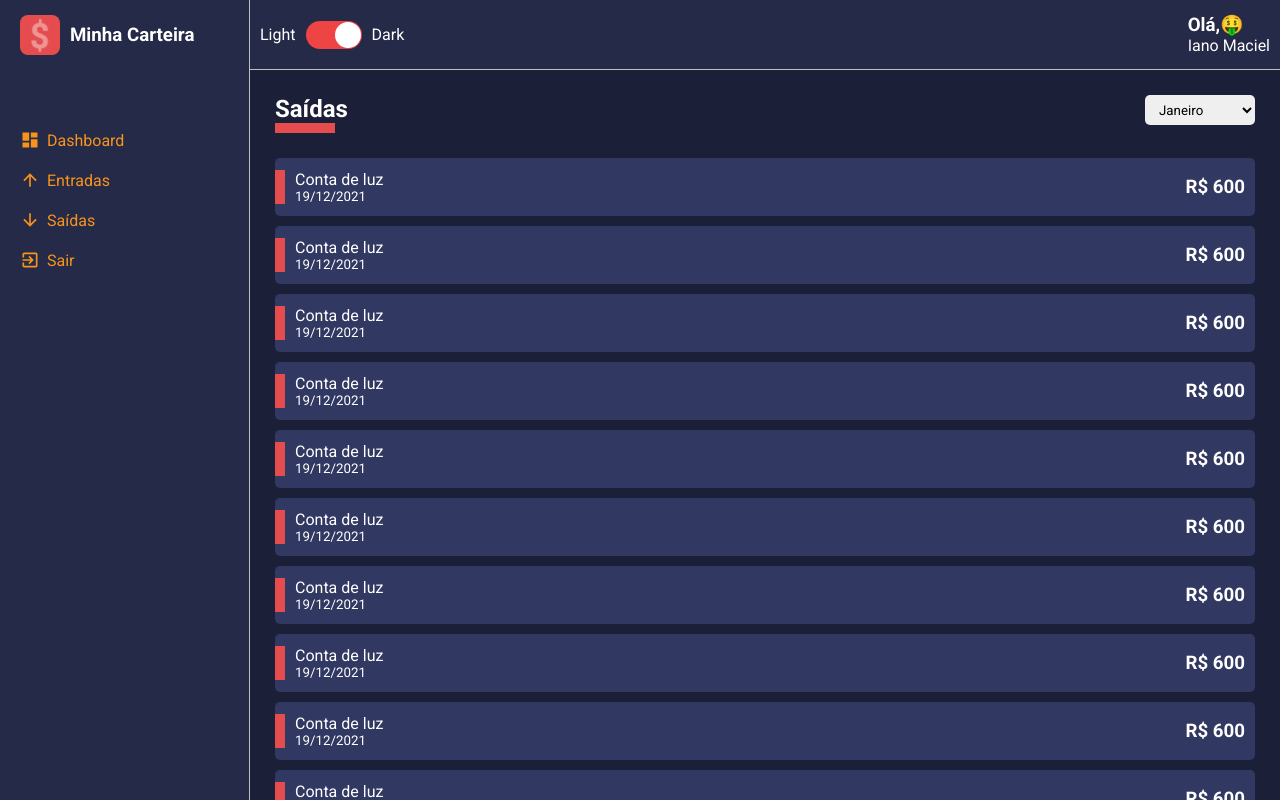
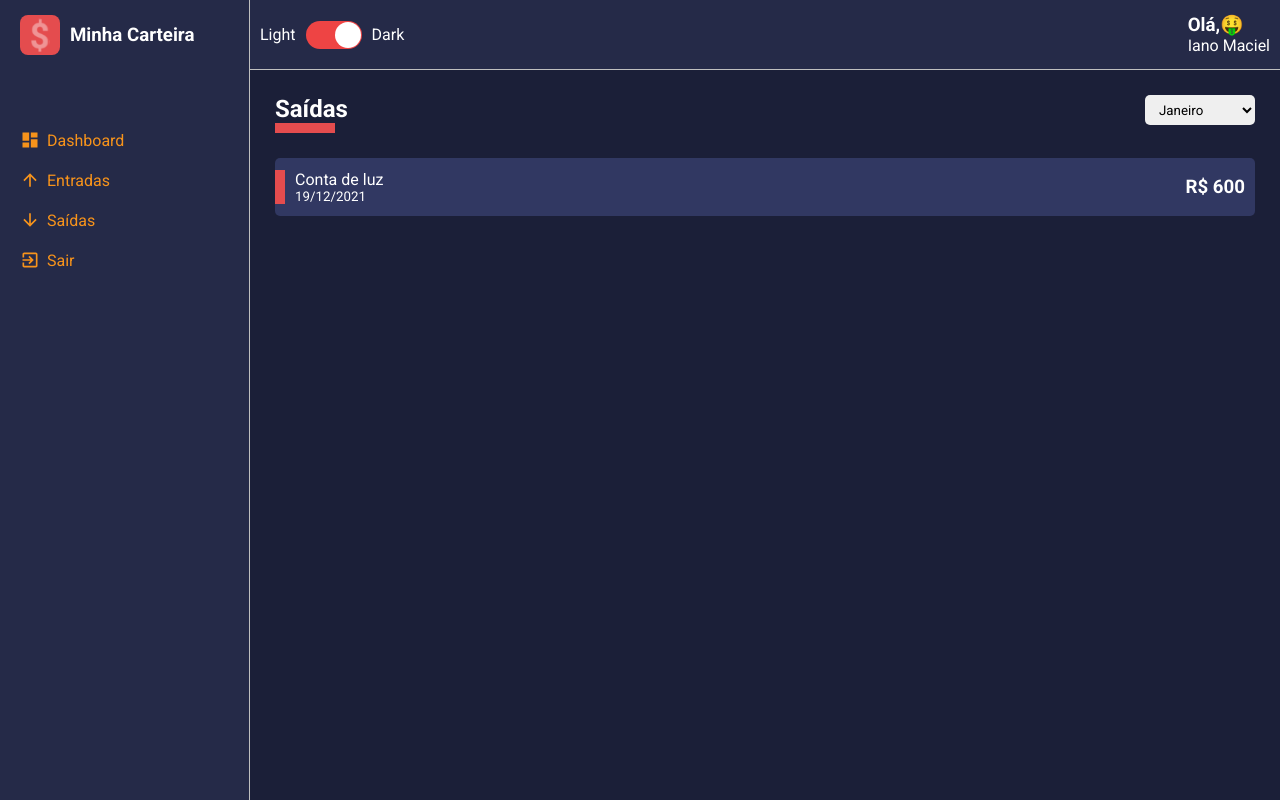
Before and after one commit to IanoMaciel/my-wallet, a React (Create React App) app: page / in a window 1280 px wide. Built offline with nearby package versions, Linux system fonts and the light colour scheme.

Commit message:
refactor: refactoring financial movements card

```diff
--- a/src/components/HistoryFinanceCard/index.tsx
+++ b/src/components/HistoryFinanceCard/index.tsx
@@ -2,7 +2,6 @@
 import * as S from './styles'
 
 interface IHistoryFinanceCardProps {
-    cardColor: string;
     tagColor: string;
     title: string;
     subTitle: string;
@@ -11,14 +10,13 @@
 }
 
 const HistoryFinanceCard: React.FC<IHistoryFinanceCardProps> = ({
-    cardColor,
     tagColor,
     title,
     subTitle,
     amount
 }) => {
     return(
-        <S.Container color={cardColor}>
+        <S.Container>
             <S.Tag color={tagColor}/>
             <div>
                 <span>{title}</span>
--- a/src/components/HistoryFinanceCard/styles.ts
+++ b/src/components/HistoryFinanceCard/styles.ts
@@ -1,15 +1,11 @@
 import styled from 'styled-components';
-
-interface IContainerProps {
-    color: string;
-}
 
 interface ITagProps {
     color: string;
 }
 
-export const Container = styled.li<IContainerProps>`
-    background-color: ${props => props.color};
+export const Container = styled.li`
+    background-color: ${props => props.theme.colors.tertiary};
     list-style: none;
     border-radius: 5px;
     margin: 10px 0;
--- a/src/views/List/index.tsx
+++ b/src/views/List/index.tsx
@@ -21,83 +21,6 @@
 
             <S.Content>
                 <HistoryFinanceCard
-                    cardColor="#313862"
-                    tagColor="#E44C4E"
-                    title="Conta de luz"
-                    subTitle="19/12/2021"
-                    amount="R$ 600"
-                />
-                <HistoryFinanceCard
-                    cardColor="#313862"
-                    tagColor="#E44C4E"
-                    title="Conta de luz"
-                    subTitle="19/12/2021"
-                    amount="R$ 600"
-                />
-                <HistoryFinanceCard
-                    cardColor="#313862"
-                    tagColor="#E44C4E"
-                    title="Conta de luz"
-                    subTitle="19/12/2021"
-                    amount="R$ 600"
-                />
-                <HistoryFinanceCard
-                    cardColor="#313862"
-                    tagColor="#E44C4E"
-                    title="Conta de luz"
-                    subTitle="19/12/2021"
-                    amount="R$ 600"
-                /><HistoryFinanceCard
-                    cardColor="#313862"
-                    tagColor="#E44C4E"
-                    title="Conta de luz"
-                    subTitle="19/12/2021"
-                    amount="R$ 600"
-                />
-                <HistoryFinanceCard
-                    cardColor="#313862"
-                    tagColor="#E44C4E"
-                    title="Conta de luz"
-                    subTitle="19/12/2021"
-                    amount="R$ 600"
-                />
-                <HistoryFinanceCard
-                    cardColor="#313862"
-                    tagColor="#E44C4E"
-                    title="Conta de luz"
-                    subTitle="19/12/2021"
-                    amount="R$ 600"
-                />
-                <HistoryFinanceCard
-                    cardColor="#313862"
-                    tagColor="#E44C4E"
-                    title="Conta de luz"
-                    subTitle="19/12/2021"
-                    amount="R$ 600"
-                />
-                <HistoryFinanceCard
-                    cardColor="#313862"
-                    tagColor="#E44C4E"
-                    title="Conta de luz"
-                    subTitle="19/12/2021"
-                    amount="R$ 600"
-                />
-                <HistoryFinanceCard
-                    cardColor="#313862"
-                    tagColor="#E44C4E"
-                    title="Conta de luz"
-                    subTitle="19/12/2021"
-                    amount="R$ 600"
-                />
-                <HistoryFinanceCard
-                    cardColor="#313862"
-                    tagColor="#E44C4E"
-                    title="Conta de luz"
-                    subTitle="19/12/2021"
-                    amount="R$ 600"
-                />
-                <HistoryFinanceCard
-                    cardColor="#313862"
                     tagColor="#E44C4E"
                     title="Conta de luz"
                     subTitle="19/12/2021"
```
